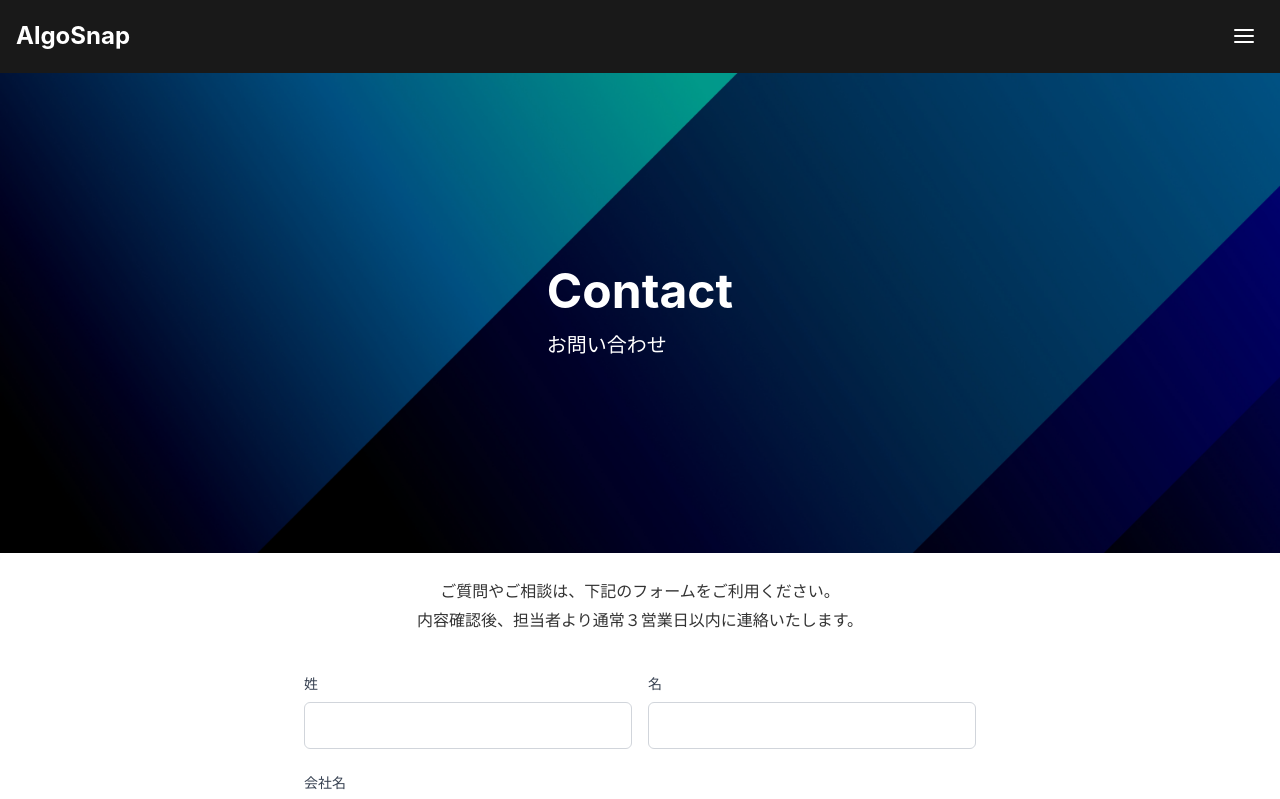
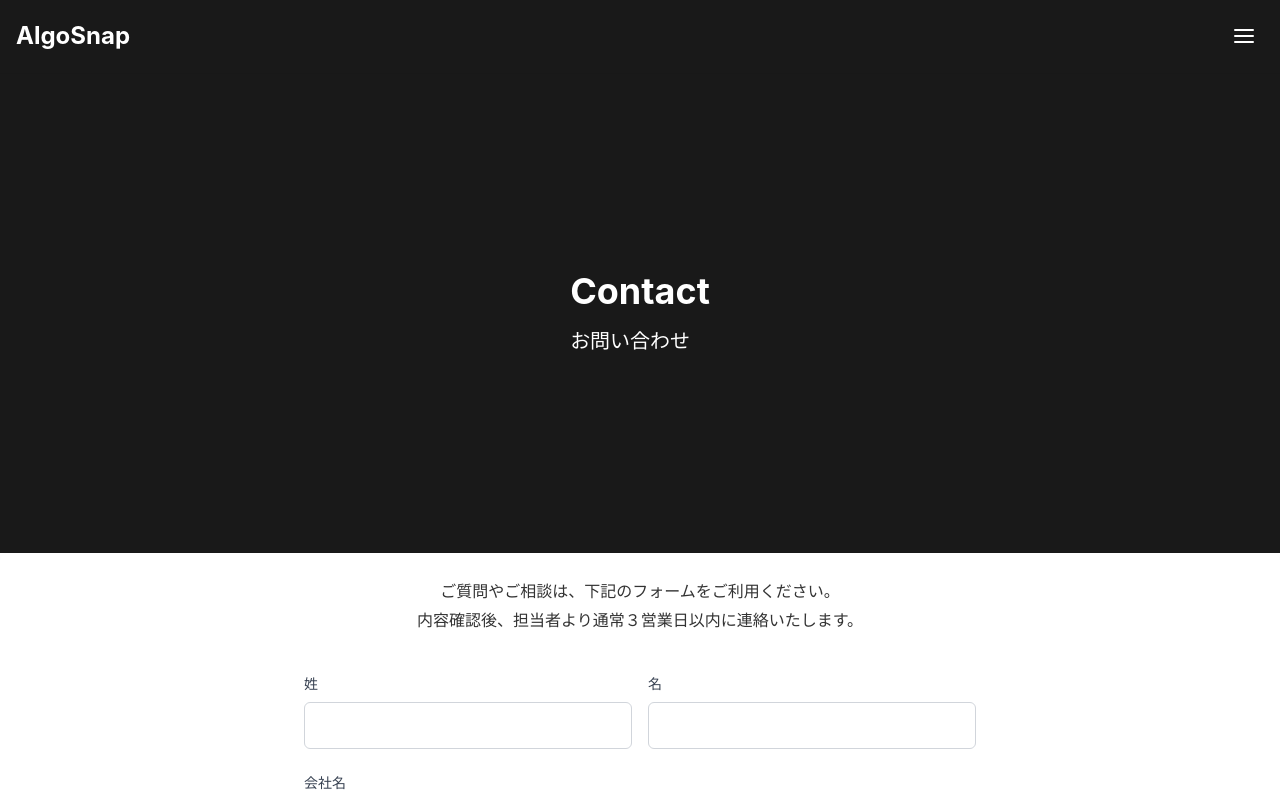
Before and after one commit to KantaroNakaya/snalgo, a Next.js app: page /contact in a window 1280 px wide. Shown: the top 799 px of the page. Built offline with nearby package versions, Linux system fonts and the light colour scheme.

Commit message:
仮想ページのメインビジュアル　デザイン変更

```diff
--- a/app/_components/Hero.tsx
+++ b/app/_components/Hero.tsx
@@ -7,22 +7,13 @@ type Props = {
 
 export default function Hero({ title, sub }: Props) {
     return (
-        <section className="relative h-[60vh] min-h-[400px] flex items-center">
-            <div className="relative z-10 max-w-7xl mx-auto px-4">
-                <h1 className="text-4xl md:text-5xl font-bold text-white mb-4">
+        <section className="h-[60vh] min-h-[400px] flex items-center bg-black/90">
+            <div className="max-w-7xl mx-auto px-4">
+                <h1 className="text-4xl font-bold text-white mb-4">
                     {title}
                 </h1>
                 <p className="text-xl text-white">{sub}</p>
             </div>
-            <Image
-                className="absolute inset-0 w-full h-full object-cover"
-                src="/img-mv.jpg"
-                alt=""
-                width={4000}
-                height={1200}
-                priority
-            />
-            <div className="absolute inset-0 bg-black/40" />
         </section>
     );
 }
```
